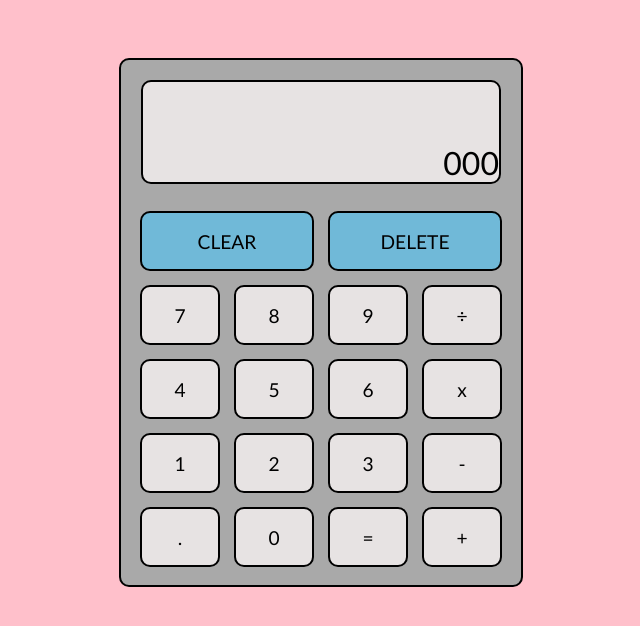
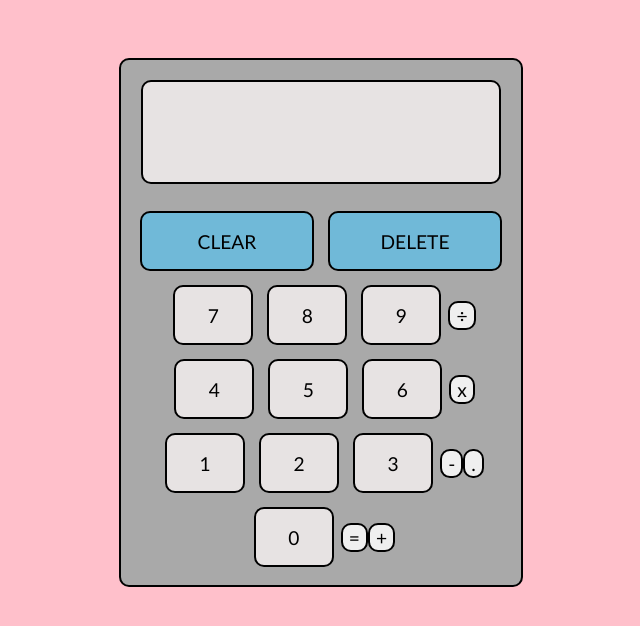
Before and after one commit to hbhp/calculator, a plain HTML site: page index.html in a window 1280 px wide. Shown: the whole page, without its empty margins (319-959 px from the left). Drawn offline with Linux system fonts and the light colour scheme.

Commit message:
Link initial value to HTML and begin skeleton of equals function

```diff
--- a/index.html
+++ b/index.html
@@ -5,7 +5,7 @@
     <meta http-equiv="X-UA-Compatible" content="IE=edge">
     <meta name="viewport" content="width=device-width, initial-scale=1.0">
     <title>Calculator</title>
-    <script src="/javascript.js" defer></script>
+    <script src="/calculator/javascript.js" defer></script>
     <link rel="stylesheet" href="style.css">
 </head>
 <body>
@@ -15,7 +15,7 @@
         <div id="left"></div>
         <div id="calc">
             <div id="screenArea">
-                <div id="screen">000</div>
+                <div id="screen"><p id="val1"></p></div>
             </div>
             <div id="buttonPad">
                 <div id="deleteButtons">
@@ -26,19 +26,19 @@
                     <button class="numB">7</button>
                     <button class="numB">8</button>
                     <button class="numB">9</button>
-                    <button class="numB">÷</button>
+                    <button class="">÷</button>
                     <button class="numB">4</button>
                     <button class="numB">5</button>
                     <button class="numB">6</button>
-                    <button class="numB">x</button>
+                    <button class="">x</button>
                     <button class="numB">1</button>
                     <button class="numB">2</button>
                     <button class="numB">3</button>
-                    <button class="numB">-</button>
-                    <button class="numB">.</button>
+                    <button class="">-</button>
+                    <button class="">.</button>
                     <button class="numB">0</button>
-                    <button class="numB">=</button>
-                    <button class="numB">+</button>
+                    <button class="equals">=</button>
+                    <button class="">+</button>
                 </div>
             </div>
         </div>
--- a/javascript.js
+++ b/javascript.js
@@ -1,14 +1,23 @@
 let val1 = ""
 let val2 = ""
+let answer = 0
 
 const buttons = document.querySelectorAll('button.numB');
-
 buttons.forEach((button) => {
     button.addEventListener('click', (e) => {
         val1 += e.target.innerText
-        console.log(val1)           //CURRENTLY GOING TO CONSOLE - REMEMBER TO 'RETURN'
+        document.getElementById('val1').innerHTML = val1;
     });
 });
+
+const equals = document.querySelectorAll('button.equals');
+equals.forEach((button) => {
+    button.addEventListener('click', (e) => {
+//        answer = val1                             LINE OF CODE WHICH RUNS THE EQUATION
+        document.getElementById('val1').innerHTML = 'The answer!';
+    });
+});
+
 
 const add = function (a,b){
     return a+b;
```
